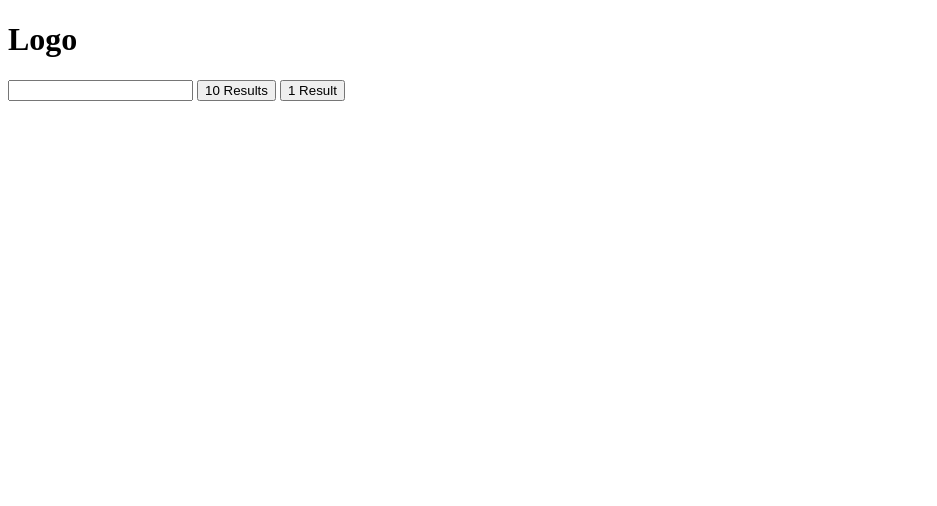
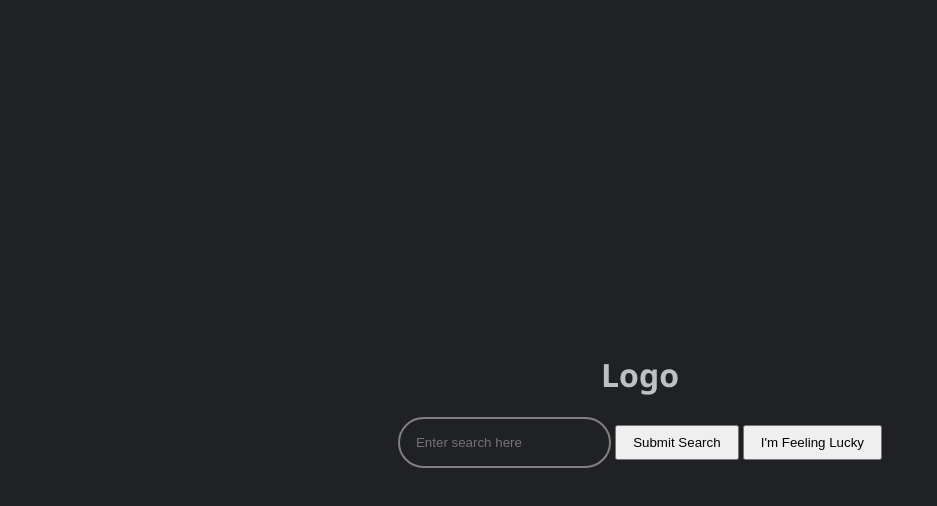
Before and after one commit to Tca0/Search-engine-web-page, a plain HTML site: page frontend/index.html in a window 1280 px wide. Shown: the whole page, without its empty margins (0-937 px from the left). Drawn offline with Linux system fonts and the light colour scheme.

Commit message:
Added initial styles to homepage elements

```diff
--- a/frontend/index.html
+++ b/frontend/index.html
@@ -10,11 +10,13 @@
     <link rel="stylesheet" href="./styles/style.css">
 </head>
 <body>
-    <h1>Logo</h1>
-    <form>
-        <input type="search" placeholder="">
-        <input type="button" value="10 Results">
-        <input type="button" value="1 Result">
-    </form>
+    <main>
+        <h1>Logo</h1>
+        <form>
+            <input type="search" placeholder="Enter search here">
+            <input type="button" value="Submit Search">
+            <input type="button" value="I'm Feeling Lucky">
+        </form>
+    </main>
 </body>
 </html>
--- a/frontend/js/index.js
+++ b/frontend/js/index.js
@@ -0,0 +1,5 @@
+const ip = 'localhost:3000'
+
+// const searchInput = document.getElementById('searchInput')
+// const resultsBtn = document.getElementById('results10')
+// const resultsBtn2 = document.getElementById('results1')
--- a/frontend/styles/style.css
+++ b/frontend/styles/style.css
@@ -0,0 +1,33 @@
+* {
+    box-sizing: border-box;
+}
+
+html, body {
+    margin: 0;
+    padding: 0;
+    width: 100%;
+    height: 100%;
+    font-family: 'Segoe UI', Tahoma, Geneva, Verdana, sans-serif;
+}
+
+main {
+    width: 100%;
+    height: 100%;
+    background: #202124;
+    color: #bdc1c6;
+    display: flex;
+    flex-direction: column;
+    justify-content: center;
+    align-items: center;
+}
+
+input[type='search'] {
+    padding: 16px;
+    border: 2px solid gray;
+    background: #202124;
+    border-radius: 100px;
+}
+
+input[type='button'] {
+    padding: 8px 16px;
+}
```
